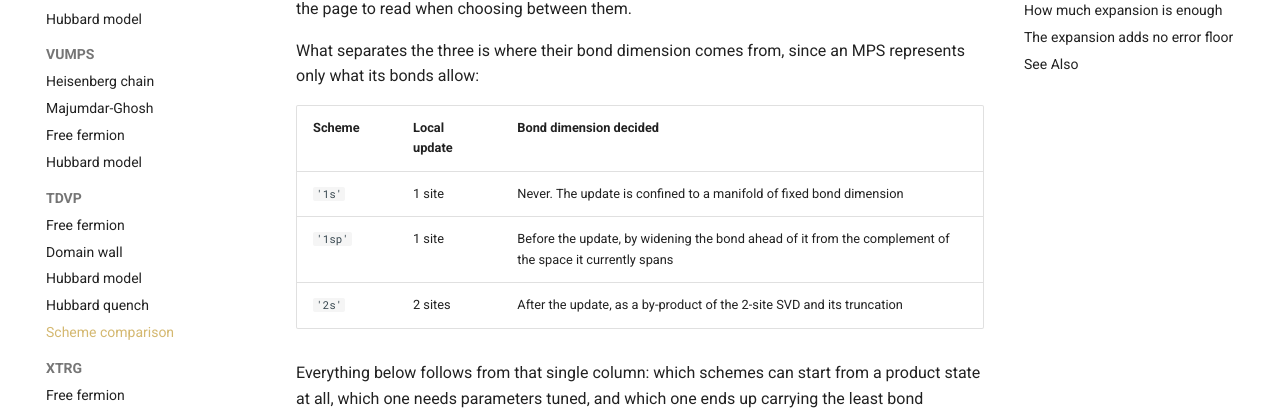
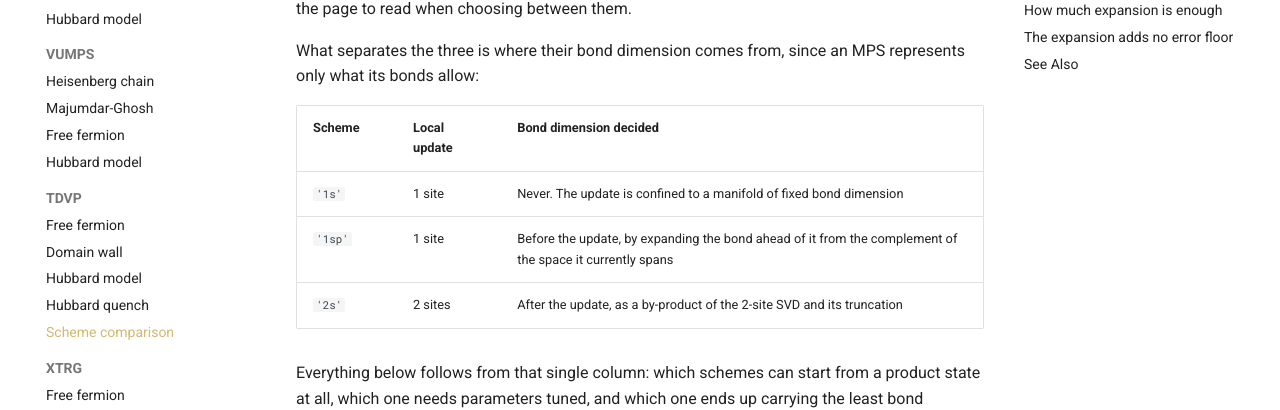
Before and after one commit to Ideogenesis-AI/Alice, an MkDocs documentation site: the page built from docs/examples/tdvp/scheme-comparison.md, in a window 1280 px wide and 900 px high. Shown: the part 249-659 px from the top of the window. Built offline with MkDocs 1.6.1 and Material for MkDocs 9.7.7, drawn with Linux system fonts in a browser that asks for light colours; comment, search, counter and statistics services are not loaded; some of the changed text lies outside the part shown.

Commit message:
Regularize the expansion vocabulary of the TDVP example pages
The three pages that explain what the one-site-plus scheme does before each update now call that step an expansion, in the table of the scheme comparison, in the way out of the frozen product state, and in the eigenstate check of the quench.

```diff
--- a/docs/examples/tdvp/scheme-comparison.md
+++ b/docs/examples/tdvp/scheme-comparison.md
@@ -9,7 +9,7 @@ represents only what its bonds allow:
 | Scheme | Local update | Bond dimension decided |
 |--------|--------------|------------------------|
 | `'1s'` | 1 site | Never. The update is confined to a manifold of fixed bond dimension |
-| `'1sp'` | 1 site | Before the update, by widening the bond ahead of it from the complement of the space it currently spans |
+| `'1sp'` | 1 site | Before the update, by expanding the bond ahead of it from the complement of the space it currently spans |
 | `'2s'` | 2 sites | After the update, as a by-product of the 2-site SVD and its truncation |
 
 Everything below follows from that single column: which schemes can start from
@@ -228,5 +228,5 @@ flattened out as `dt` shrank, since choosing a subspace is not an operation
 - [Domain wall](domain-wall.md) — the same initial state studied for its own physics.
 - [Free fermion](free-fermion.md) — the single-particle quench and the same analytic machinery.
 - [Hubbard quench](hubbard-quench.md) — a quench from a DMRG ground state, where `'1s'` is usable.
-- [Controlled bond expansion](../../algorithms/tdvp/index.md#controlled-bond-expansion) — how the widening works.
+- [Controlled bond expansion](../../algorithms/tdvp/index.md#controlled-bond-expansion) — how the expansion works.
 - [tdvp.Options](../../algorithms/tdvp/options.md) — `expand_k` and `expand_alpha`.
```
Also changed, not shown: docs/examples/tdvp/domain-wall.md (+1 -1 lines), docs/examples/tdvp/hubbard-quench.md (+2 -2 lines).
